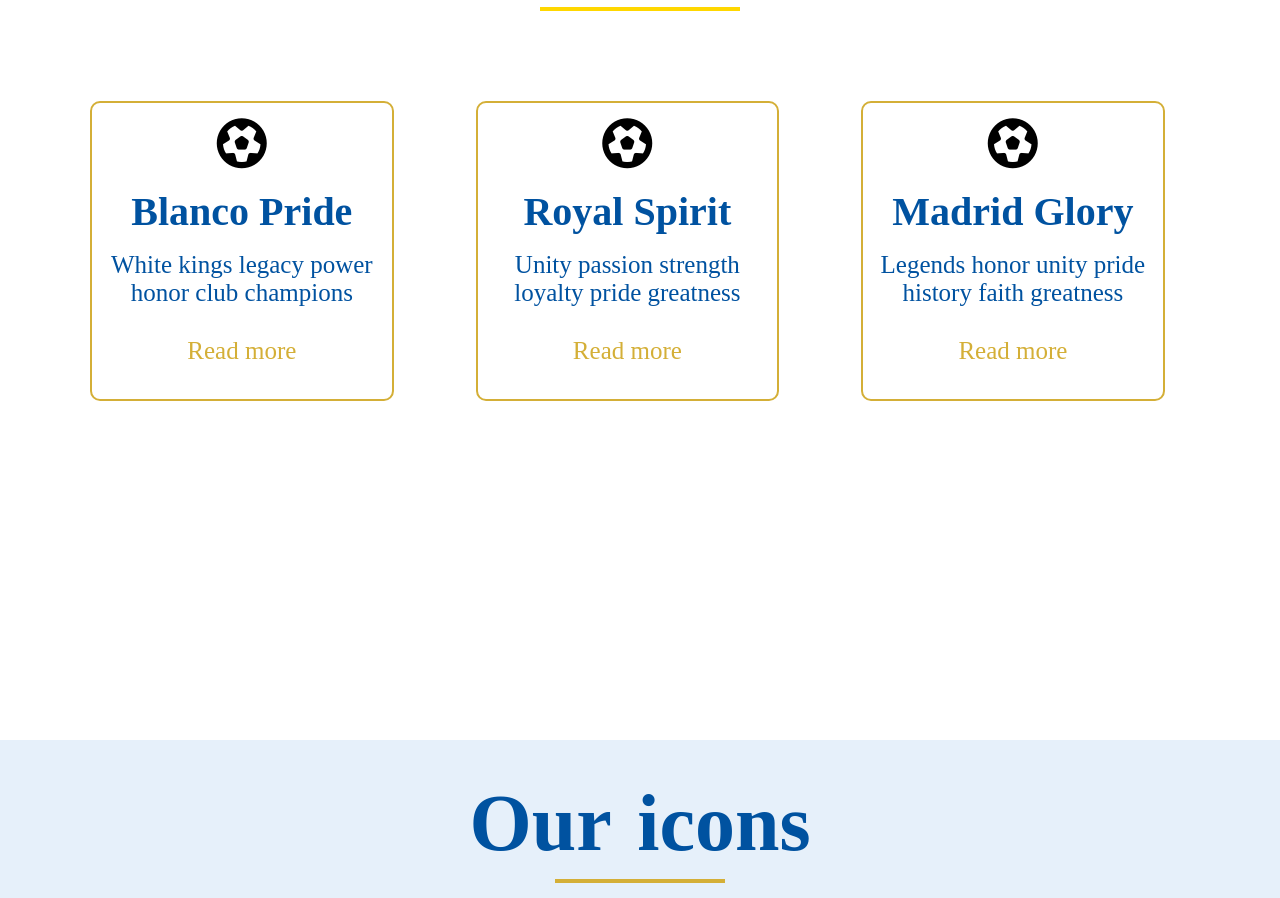
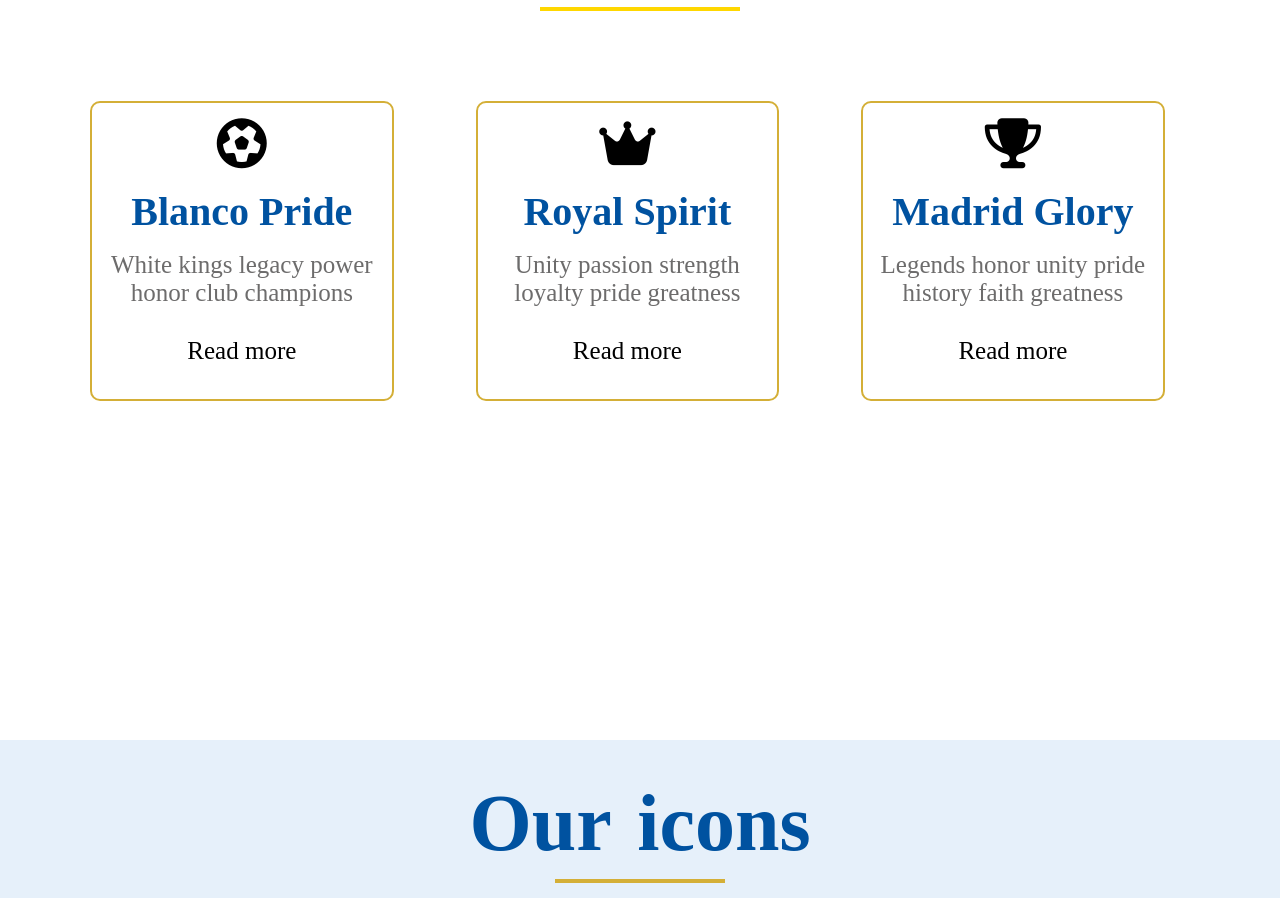
Before and after one commit to omar-waleed17/Madrid_Website, a plain HTML site: page index.html in a window 1280 px wide. Shown: the part 960-1858 px from the top of the page. Drawn offline with Linux system fonts and the light colour scheme.

Commit message:
enhancements to what we offer done

```diff
--- a/CSS/stylesheet.css
+++ b/CSS/stylesheet.css
@@ -232,29 +232,32 @@ border: 2px solid #D4AF37;
 {
     margin-top: 16px;
     font-size: 25px;
-    color: #0052A0;
+
     margin-bottom: 30px;
+    color: rgb(109, 108, 108);
+
 }
 .Whatwedoa
 {
 
      text-decoration: none;
     font-size: 25px;
-    color:#D4AF37;
+    color:black;
+    cursor: pointer;
 
 }
 .Whatwedoone::after,
 .Whatwedotwo::after,
 .Whatwedothree::after {
     content: "";
+    border-radius: 8px;
     position: absolute;
     top: 0;
     left: 0;
     width:0;
     height: 0;
-background-color: rgba(0, 82, 160, 0.5);
-
-
+background-color: rgba(0, 82, 160, 0.4);
+    pointer-events: none;
    opacity: 0;
 
 }
@@ -267,6 +270,20 @@ background-color: rgba(0, 82, 160, 0.5);
     opacity: 0.5;
     transition: 1s;
 }
+/* Hover effect with different colors */
+.Whatwedoone:hover .WhatwedoSecondh2,
+.Whatwedotwo:hover .WhatwedoSecondh2,
+.Whatwedothree:hover .WhatwedoSecondh2 {
+    color: #D4AF37;
+    /* gold */
+}
+
+.Whatwedoone:hover .Whatwedop,
+.Whatwedotwo:hover .Whatwedop,
+.Whatwedothree:hover .Whatwedop {
+color: #0052A0;
+}
+
 .Ourlegends-Container {
     width: 100%;
     min-height: 950px;
--- a/index.html
+++ b/index.html
@@ -57,13 +57,13 @@
                 <a class="Whatwedoa" href="#">Read more</a>
             </div> <!-- end of first div in what we do -->
             <div class="Whatwedotwo Whatwedoeffect">
-                <i class="fa-solid fa-futbol Whatwedofootball"></i>
+                <i class="fa-solid fa-crown Whatwedofootball"></i>
                 <h2 class="WhatwedoSecondh2">Royal Spirit</h2>
                 <p class="Whatwedop">Unity passion strength loyalty pride greatness</p>
                 <a class="Whatwedoa" href="#">Read more</a>
             </div> <!-- end of second div in what we do -->
             <div class="Whatwedothree Whatwedoeffect">
-                <i class="fa-solid fa-futbol Whatwedofootball"></i>
+                <i class="fa-solid fa-trophy Whatwedofootball"></i>
                 <h2 class="WhatwedoSecondh2">Madrid Glory</h2>
                 <p class="Whatwedop">Legends honor unity pride history faith greatness</p>
                 <a class="Whatwedoa" href="#">Read more</a>
```
